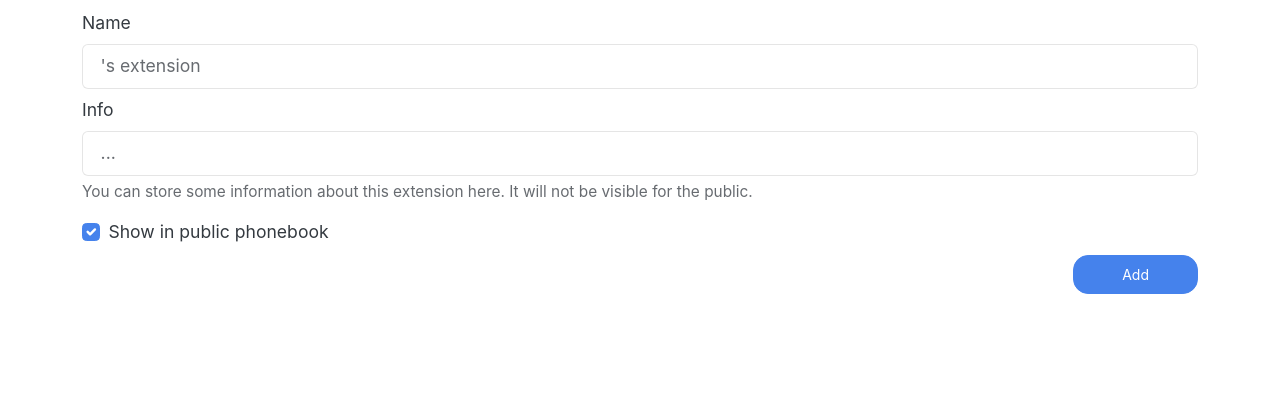
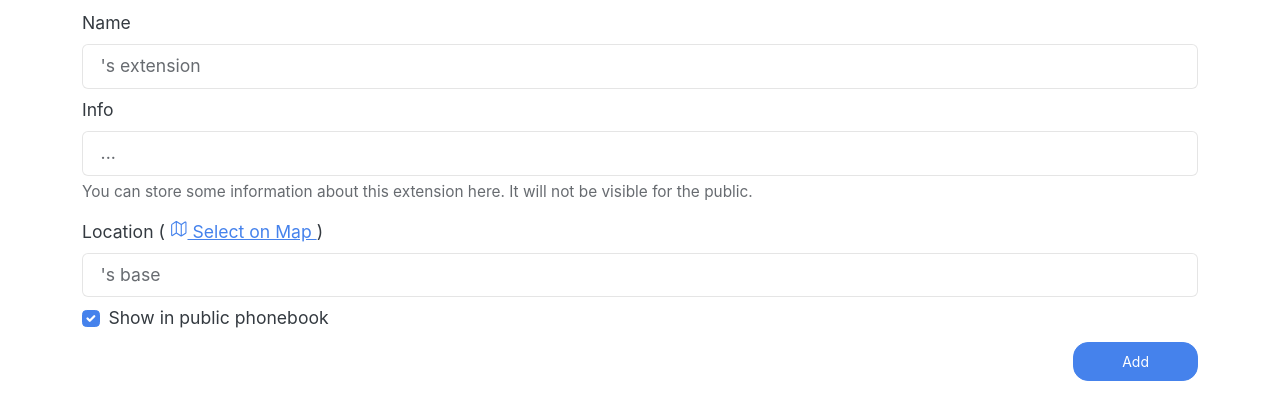
Before and after one commit to olell/uURU, a Python web app: template templates/extension/create.j2.html in a window 1280 px wide. Shown: the part 314-734 px from the top of the page. Run offline with Jinja, Linux system fonts and the light colour scheme; the template is opened without the code that fills it, so the values that code supplies are empty.

Commit message:
✨ added location selection

```diff
--- a/app/core/config.py
+++ b/app/core/config.py
@@ -133,6 +133,8 @@ class Settings(BaseSettings):
     SITE_NAME: str = "Default"
     SITE_SLOGAN: str = "You can configure this!"
     SHOW_SITE_SLOGAN: bool = True
+    SITE_LAT: float = 0
+    SITE_LON: float = 0
 
 
 settings = Settings()
--- a/templates/extension/create.j2.html
+++ b/templates/extension/create.j2.html
@@ -1,5 +1,24 @@
-{% extends "bootstrap_base.j2.html" %} {% block body %}
+{% extends "bootstrap_base.j2.html" %}
+{% block head %}
+ <link rel="stylesheet" href="https://unpkg.com/leaflet@1.9.4/dist/leaflet.css"
+  integrity="sha256-p4NxAoJBhIIN+hmNHrzRCf9tD/miZyoHS5obTRR9BMY="
+  crossorigin=""/>
+<script src="https://unpkg.com/leaflet@1.9.4/dist/leaflet.js"
+    integrity="sha256-20nQCchB9co0qIjJZRGuk2/Z9VM+kNiyxNV1lvTlZBo="
+    crossorigin=""></script>
 
+<style>
+  #map {
+    position: relative;
+    border: 1px solid black;
+    border-radius: 8px;
+    height: 600px;  /* or as desired */
+    width: 100%;  /* This means "100% of the width of its container", the .col-md-8 */
+  }
+</style>
+
+{% endblock %}
+{% block body %}
 <div class="container">
   {% if edit is not defined %}
   <h1 class="fs-3">Create a new Extension</h1>
@@ -24,25 +43,12 @@
           id="extensionInput"
           placeholder="1234"
           name="extension"
-          {%
-          if
-          edit
-          %}value="{{ edit.extension }}"
-          {%
-          endif
-          %}
+          {% if edit %}value="{{ edit.extension }}" {% endif %}
           minlength="{{ settings.EXTENSION_DIGITS }}"
           maxlength="{{ settings.EXTENSION_DIGITS+1 }}"
           aria-describedby="extensionHelpBlock"
           oninput="vanity_check_extension()"
-          {%
-          if
-          edit
-          is
-          defined
-          %}disabled{%
-          endif
-          %}
+          {% if edit is defined %}disabled{% endif %}
           required
         />
         <div id="extensionHelpBlock" class="form-text">
@@ -57,13 +63,7 @@
           type="text"
           class="form-control"
           name="name"
-          {%
-          if
-          edit
-          %}value="{{ edit.name }}"
-          {%
-          endif
-          %}
+          {% if edit %}value="{{ edit.name }}"{% endif %}
           required
           id="nameInput"
           placeholder="{{ user.username }}'s extension"
@@ -76,13 +76,7 @@
           class="form-control"
           id="infoInput"
           name="info"
-          {%
-          if
-          edit
-          %}value="{{ edit.info }}"
-          {%
-          endif
-          %}
+          {% if edit %}value="{{ edit.info }}"{% endif %}
           placeholder="..."
           aria-describedby="infoHelpBlock"
         />
@@ -92,7 +86,38 @@
         </div>
       </div>
       <div id="macInputContainer">
+      </div>
+      <div>
+        <div>
+          <label for="locationInput" class="form-label">Location (
+            <a data-bs-toggle="collapse" href="#mapCollapse" role="button" aria-expanded="false" aria-controls="mapCollapse" id="mapButton">
+            <span><ion-icon name="map-outline"/> </span> Select on Map
+          </a>)</label>
+          <input
+            type="text"
+            class="form-control"
+            name="location_name"
+            {% if edit %}value="{{ edit.location_name }}"{% endif %}
+            id="locationInput"
+            placeholder="{{ user.username }}'s base"
+          />
+        </div>
+        <div class="form-group">
 
+        </div>
+        <div class="collapse" id="mapCollapse">
+          <button type="button" class="btn btn-primary mb-2" onclick="getLocation();">
+            Use your current location
+          </button>
+          <div id="map">
+          </div>
+          <div id="locationForm">
+            {% if edit is defined and edit.lat_float is not none and edit.lon_float is not none %}
+              <input type="hidden" name="lat" value="{{ edit.lat_float }}"/>
+              <input type="hidden" name="lon" value="{{ edit.lon_float }}"/>
+            {% endif %}
+          </div>
+        </div>
       </div>
       <div>
         <div class="form-check">
@@ -102,25 +127,8 @@
             value=""
             id="showPublicCheck"
             name="public"
-            {%
-            if
-            edit
-            is
-            not
-            defined
-            %}checked{%
-            endif
-            %}
-            {%
-            if
-            edit
-            is
-            defined
-            and
-            edit.public
-            %}checked{%
-            endif
-            %}
+            {% if edit is not defined %}checked{% endif %}
+            {% if edit is defined and edit.public %}checked{% endif %}
           />
           <label class="form-check-label" for="showPublicCheck">
             Show in public phonebook
@@ -207,6 +215,62 @@
   });
 
 
+
+  var map = L.map('map');
+  {% if edit is not defined %}
+  var marker = L.marker([0, 0]);
+  {% else %}
+  var marker = L.marker([{{ edit.lat_float }}, {{ edit.lon_float }}]).addTo(map);
+  {% endif %}
+
+  $(window).ready(() => {
+    {% if edit is not defined %}
+    map.setView([{{ settings.SITE_LAT }}, {{ settings.SITE_LON }}], 15);
+    {% else %}
+    map.setView([{{ edit.lat_float }}, {{ edit.lon_float }}], 19);
+    {% endif %}
+    L.tileLayer('https://tile.openstreetmap.de/{z}/{x}/{y}.png', {
+        maxZoom: 19,
+        attribution: '&copy; <a href="http://www.openstreetmap.org/copyright">OpenStreetMap</a>'
+    }).addTo(map);
+  })
+
+  $('#mapCollapse').on('shown.bs.collapse', (e) => {
+    map.invalidateSize(true);
+  });
+
+  map.on('click', (e) => {
+    marker.addTo(map);
+    marker.setLatLng(e.latlng);
+    $("#locationForm").html(`
+    <input type="hidden" name="lat" value="${e.latlng.lat}"/>
+    <input type="hidden" name="lon" value="${e.latlng.lng}"/>
+    `)
+  })
+
+  function getLocation() {
+    if (navigator.geolocation) {
+      navigator.geolocation.getCurrentPosition((pos) => {
+        marker.addTo(map);
+        marker_pos = new L.LatLng(pos.coords.latitude, pos.coords.longitude);
+        marker.setLatLng(marker_pos);
+        map.setView(marker_pos, 19);
+        $("#locationForm").html(`
+        <input type="hidden" name="lat" value="${pos.coords.latitude}"/>
+        <input type="hidden" name="lon" value="${pos.coords.longitude}"/>
+        `)
+      }, (e) => {alert(e.message)});
+    } else {
+      alert("Geolocation is not supported by this browser.");
+    }
+  }
+
+  marker.on('click', (e) => {
+    map.removeLayer(marker);
+    marker.setLatLng(new L.LatLng(0, 0));
+    $("#locationForm").html("");
+  })
+
 </script>
 
 {% endblock %}
```
Also changed, not shown: app/models/extension.py (+57 -0 lines).
